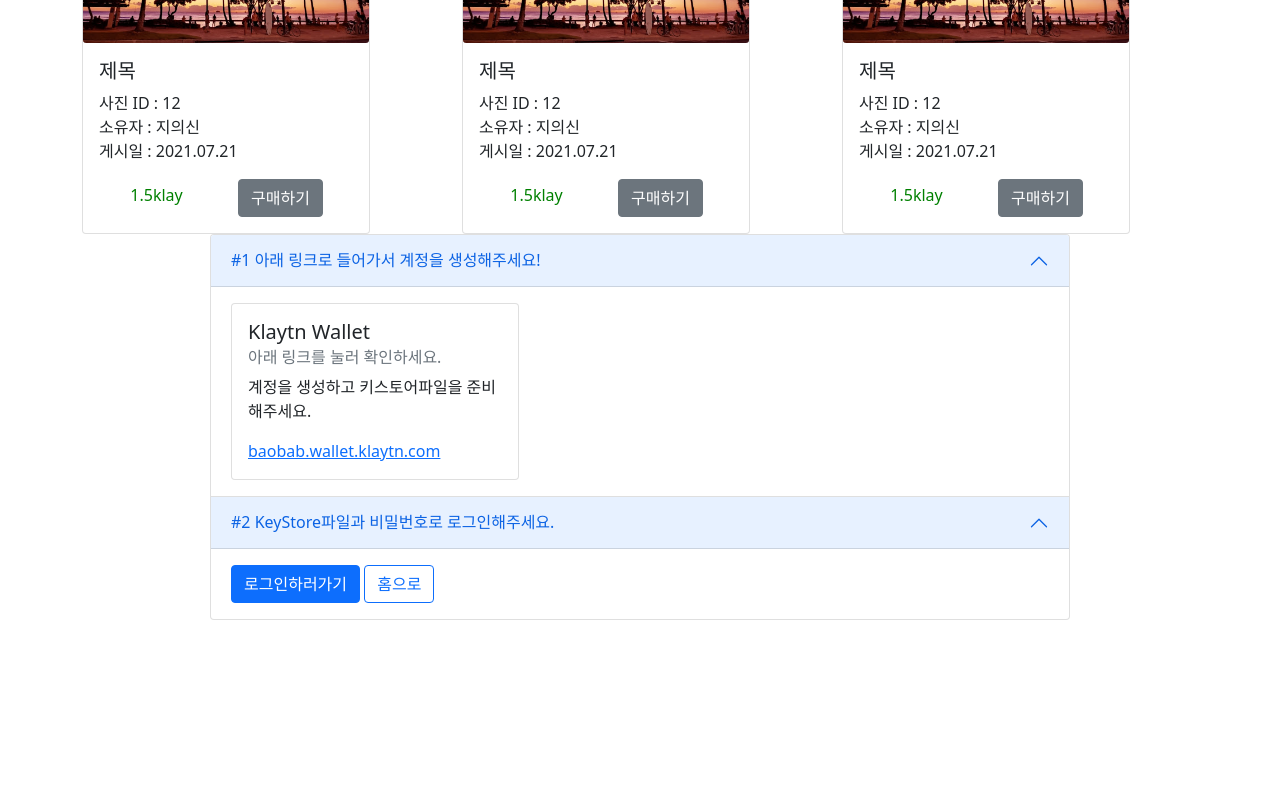
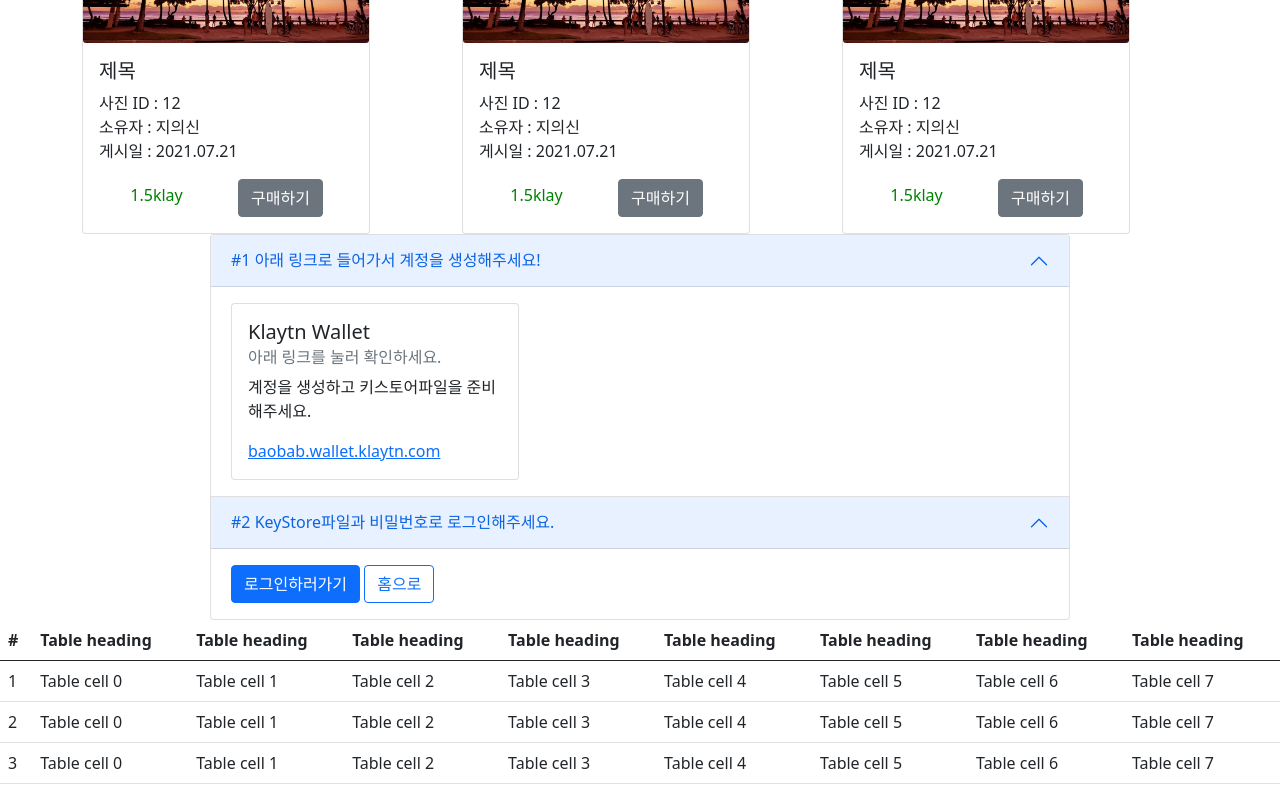
Before and after one commit to ddl06024/X_TWICE_FrontEnd, a React app: page / in a window 1280 px wide. Shown: the part 3007-3807 px from the top of the page. Before the commit the page ends 3627 px from the top, so only its background shows below. Built offline with nearby package versions, Linux system fonts and the light colour scheme.

Commit message:
트랜잭션 히스토리

```diff
--- a/src/App.tsx
+++ b/src/App.tsx
@@ -7,6 +7,7 @@
 import Login from "./components/Login"
 import CarouselMain from "./components/CarouselMain"
 import RegisterAccount from "./components/RegisterAccount"
+import TransactionTable from"./components/TransactionTable"
 import HelloWorld from "./components/HelloWorld";
 import RenderForm from "./components/RenderForm";
 import GridLayoutBuy from "./components/GridLayoutBuy"
@@ -23,6 +24,7 @@
       <Login/>
       <GridLayoutBuy/>
       <RegisterAccount/>
+      <TransactionTable/>
       {/*<RenderForm />*/}
     </>
   );
--- /dev/null
+++ b/src/components/TransactionTable.tsx
@@ -0,0 +1,39 @@
+import React from "react";
+import {  Table } from "react-bootstrap";
+//d
+const TransactionTable: React.FC<{}> = () => {
+    return (
+      <Table responsive>
+        <thead>
+          <tr>
+            <th>#</th>
+            {Array.from({ length: 8 }).map((_, index) => (
+              <th key={index}>Table heading</th>
+            ))}
+          </tr>
+        </thead>
+        <tbody>
+          <tr>
+            <td>1</td>
+            {Array.from({ length: 8 }).map((_, index) => (
+              <td key={index}>Table cell {index}</td>
+            ))}
+          </tr>
+          <tr>
+            <td>2</td>
+            {Array.from({ length: 8 }).map((_, index) => (
+              <td key={index}>Table cell {index}</td>
+            ))}
+          </tr>
+          <tr>
+            <td>3</td>
+            {Array.from({ length: 8 }).map((_, index) => (
+              <td key={index}>Table cell {index}</td>
+            ))}
+          </tr>
+        </tbody>
+      </Table>
+    );
+};
+
+export default TransactionTable;
```
Also changed, not shown: 1 other file (tests, documents, lock files or other folders).
